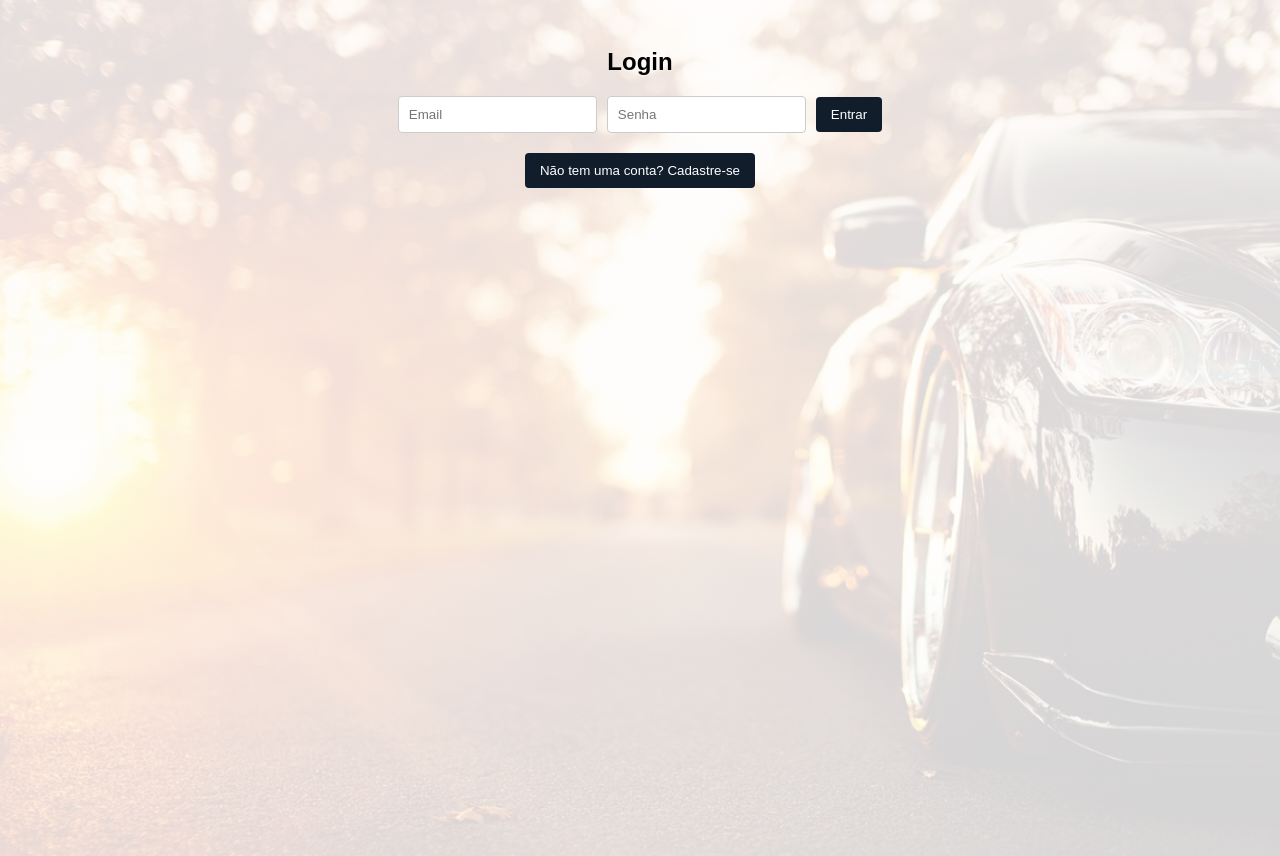
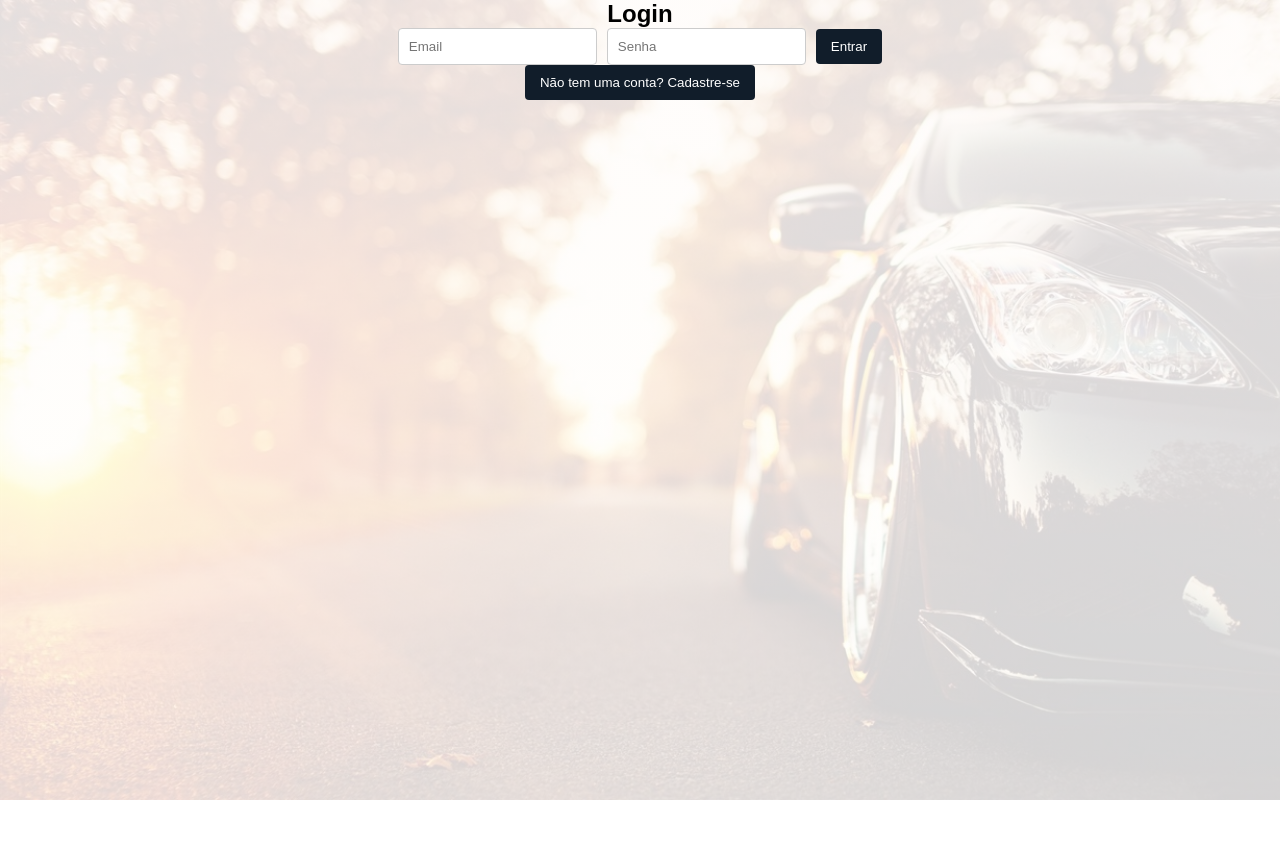
Before and after one commit to VitoriaPio/PlacaWhatch, a React (Vite) app in the folder front/: page /usuario in a window 1280 px wide. After the commit the page ends 800 px from the top, so only its background shows below. Built offline with nearby package versions, Linux system fonts and the light colour scheme.

Commit message:
refactor: Header componente

```diff
--- a/front/src/components/Header/Header.module.css
+++ b/front/src/components/Header/Header.module.css
@@ -1,9 +1,9 @@
 .container {
   display: flex;
   align-items: center;
-  justify-content: space-between;
+  justify-content: space-around;
   width: 100%;
-  height: 100%;
+  height: 80px;
 }
 
 .headerTitle {
@@ -27,3 +27,12 @@
 .navList li {
   display: inline;
 }
+
+/* responsive */
+@media (max-width: 768px) {
+  .container {
+    position: relative;
+  }
+
+
+}
--- a/front/src/index.css
+++ b/front/src/index.css
@@ -1,29 +1,26 @@
+* {
+  margin: 0px;
+  padding: 0px
+}
+
+html,
+body {
+  height: 100vh;
+  width: 100%;
+}
+
 body {
   font-family: Arial, sans-serif;
   background-color: #f0f0f0;
-  padding: 20px;
   background: linear-gradient(rgba(255, 252, 252, 0.877),
       rgba(255, 255, 255, 0.829)),
     url(assets/wallpaper.jpg);
   background-size: cover;
-  min-height: 100vh;
-}
-
-.App {
-  width: 800px;
-  margin: auto;
-  background: white;
-  padding: 20px;
-  border-radius: 8px;
-  box-shadow: 0 0 10px rgba(0, 0, 0, 0.1);
+  background-repeat: no-repeat;
 }
 
 h1 {
   color: #333;
-}
-
-form {
-  margin-bottom: 20px;
 }
 
 input {
--- a/front/src/layout/main-layout/index.jsx
+++ b/front/src/layout/main-layout/index.jsx
@@ -8,7 +8,13 @@ export default function MainLayout({ children }) {
   return (
     <div className={styles.container}>
       <Header />
-      {children}
+      <main style={{
+        height: '100%',
+        width: '100%',
+        padding: '16px 0px'
+      }}>
+        {children}
+      </main>
     </div>
   )
 }
--- a/front/src/layout/main-layout/main.module.css
+++ b/front/src/layout/main-layout/main.module.css
@@ -1,6 +1,6 @@
 .container {
   width: 100%;
-  height: 100%;
+  height: 100vh;
   display: flex;
   flex-direction: column;
 
```
